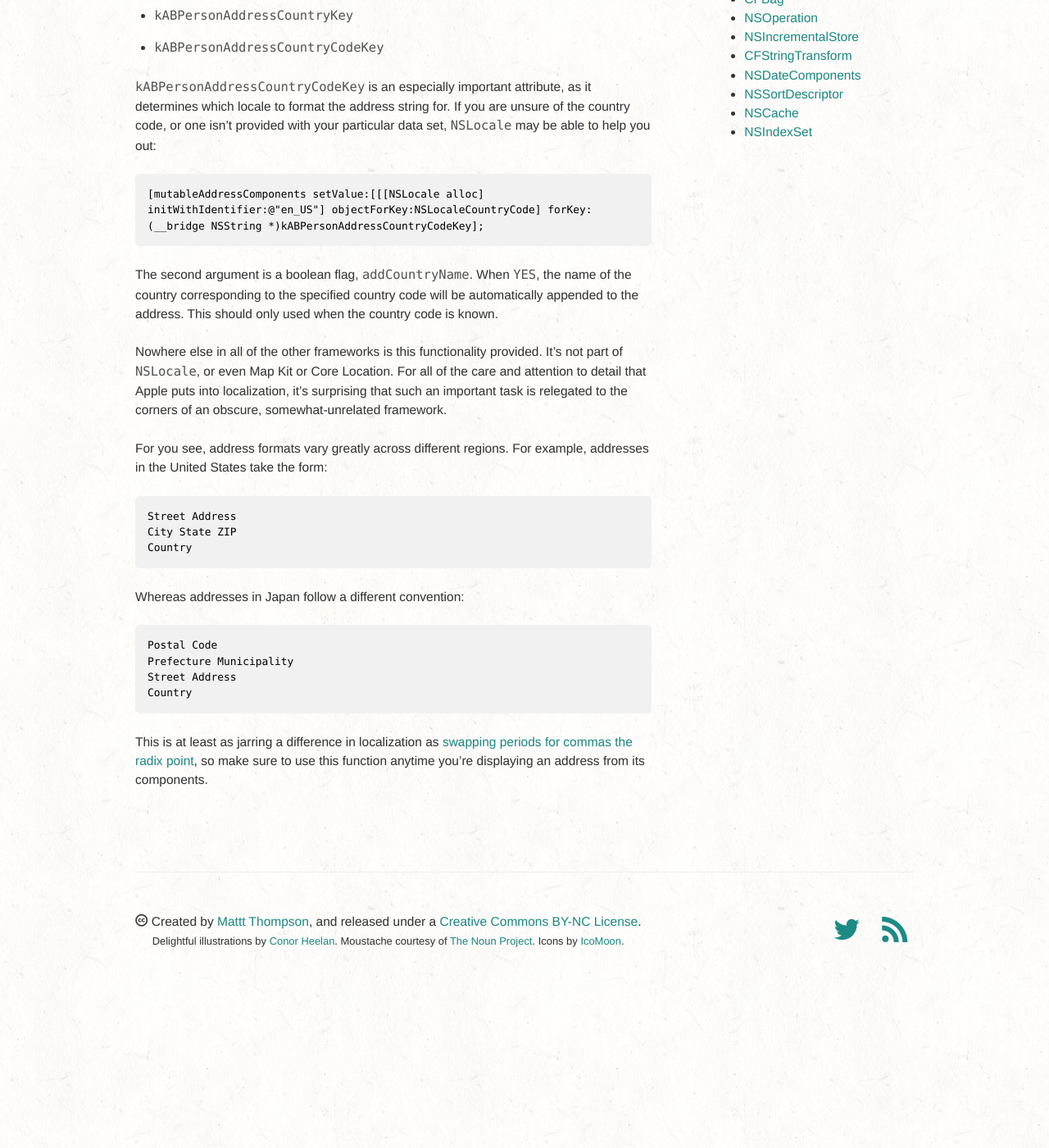
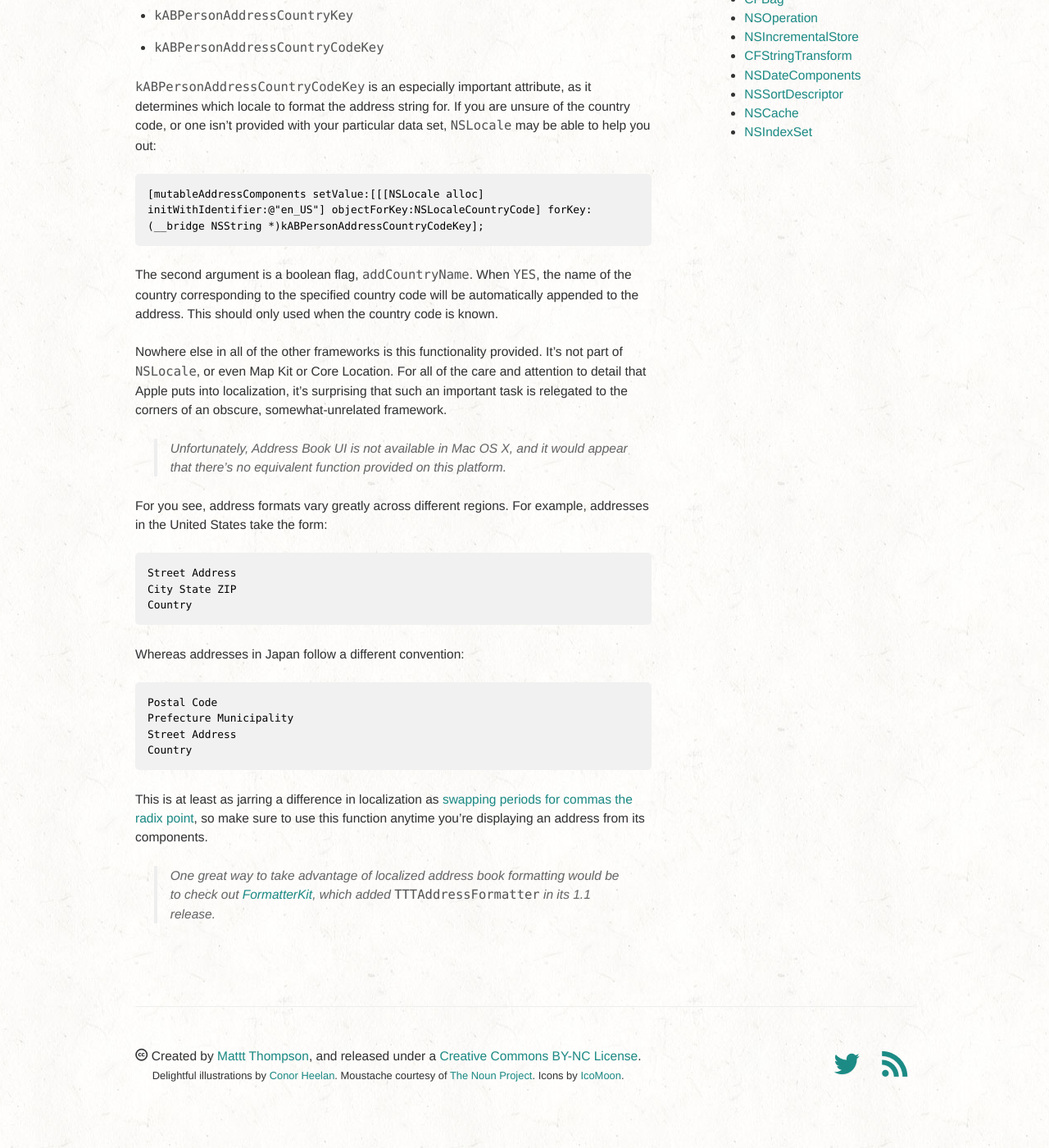
Before and after one commit to NSHipster/articles, a Jekyll site: the page built from _posts/2012-10-15-addressbookui.md, in a window 1280 px wide and 1400 px high, scrolled down 1107 px. Shown: the whole window at 82% size. Built offline with Jekyll 4.4.1, drawn with Linux system fonts in a browser that asks for light colours; comment, search, counter and statistics services are not loaded; before the commit the page ends 2343 px from its top, so only the background shows below that.

Commit message:
Adding comments about OS X support and FormatterKit

```diff
--- a/_posts/2012-10-15-addressbookui.md
+++ b/_posts/2012-10-15-addressbookui.md
@@ -6,6 +6,7 @@ ref: "http://developer.apple.com/library/ios/#documentation/AddressBookUI/Refere
 framework: AddressBookUI
 rating: 6.2
 published: true
+description: "Address Book UI is an iOS framework for displaying, selecting, editing, and creating contacts in a user's Address Book. Similar to the Message UI framework, Address Book UI contains a number of controllers that can be presented modally, to provide common system functionality in a uniform interface."
 ---
 
 [Address Book UI](http://developer.apple.com/library/ios/#documentation/AddressBookUI/Reference/AddressBookUI_Framework/_index.html) is an iOS framework for displaying, selecting, editing, and creating contacts in a user's Address Book. Similar to the [Message UI](http://developer.apple.com/library/ios/#documentation/MessageUI/Reference/MessageUI_Framework_Reference/_index.html) framework, Address Book UI contains a number of controllers that can be presented modally, to provide common system functionality in a uniform interface.
@@ -37,6 +38,8 @@ The second argument is a boolean flag, `addCountryName`. When `YES`, the name of
 
 Nowhere else in all of the other frameworks is this functionality provided. It's not part of [`NSLocale`](http://nshipster.com/nslocale/), or even Map Kit or Core Location. For all of the care and attention to detail that Apple puts into localization, it's surprising that such an important task is relegated to the corners of an obscure, somewhat-unrelated framework.
 
+> Unfortunately, Address Book UI is not available in Mac OS X, and it would appear that there's no equivalent function provided on this platform.
+
 For you see, address formats vary greatly across different regions. For example, addresses in the United States take the form:
 
     Street Address
@@ -51,3 +54,5 @@ Whereas addresses in Japan follow a different convention:
     Country
 
 This is at least as jarring a difference in localization as [swapping periods for commas the radix point](http://en.wikipedia.org/wiki/Decimal_mark#Hindu.E2.80.93Arabic_numeral_system), so make sure to use this function anytime you're displaying an address from its components.
+
+> One great way to take advantage of localized address book formatting would be to check out [FormatterKit](https://github.com/mattt/FormatterKit), which added `TTTAddressFormatter` in its 1.1 release.
```
